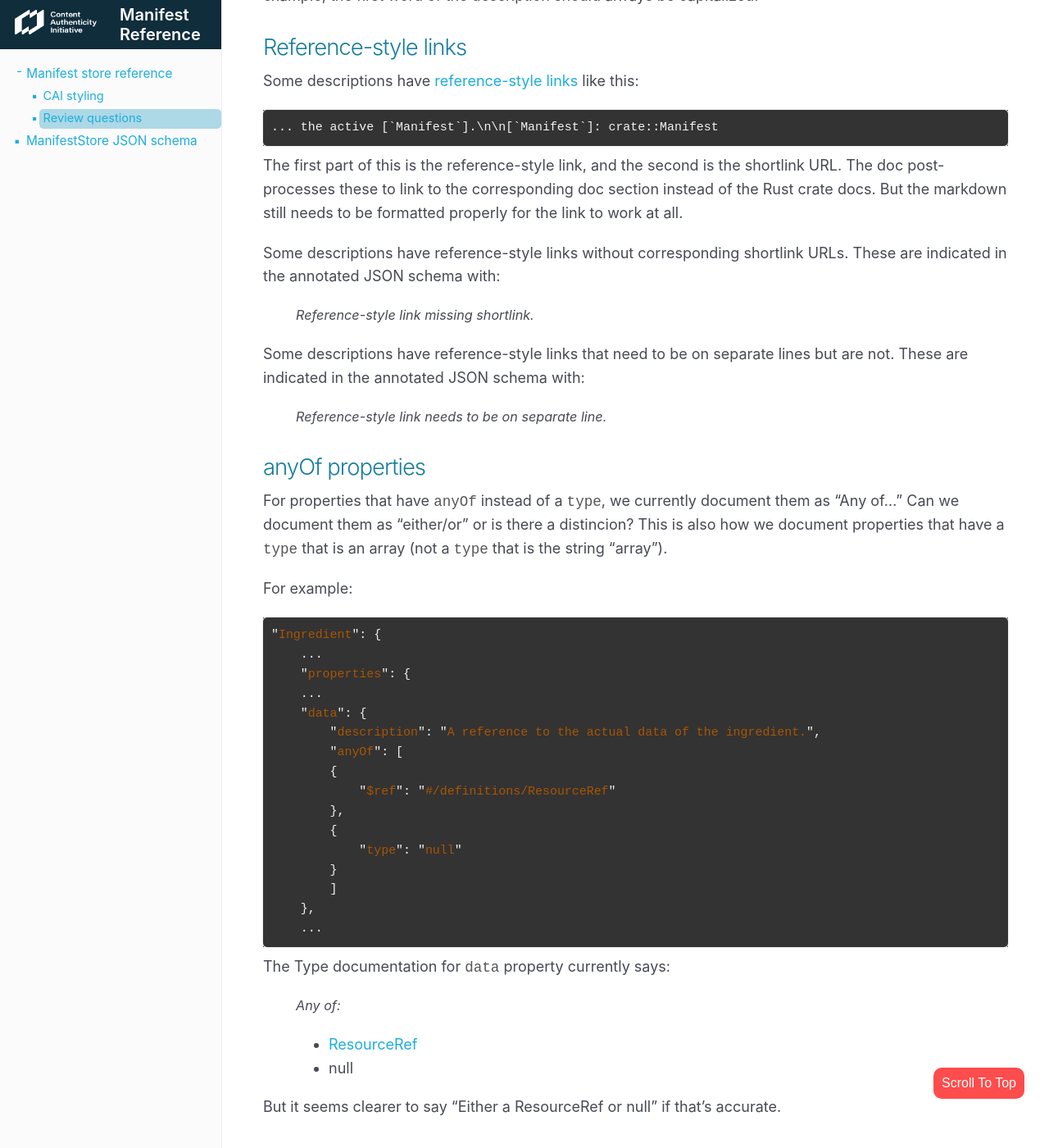
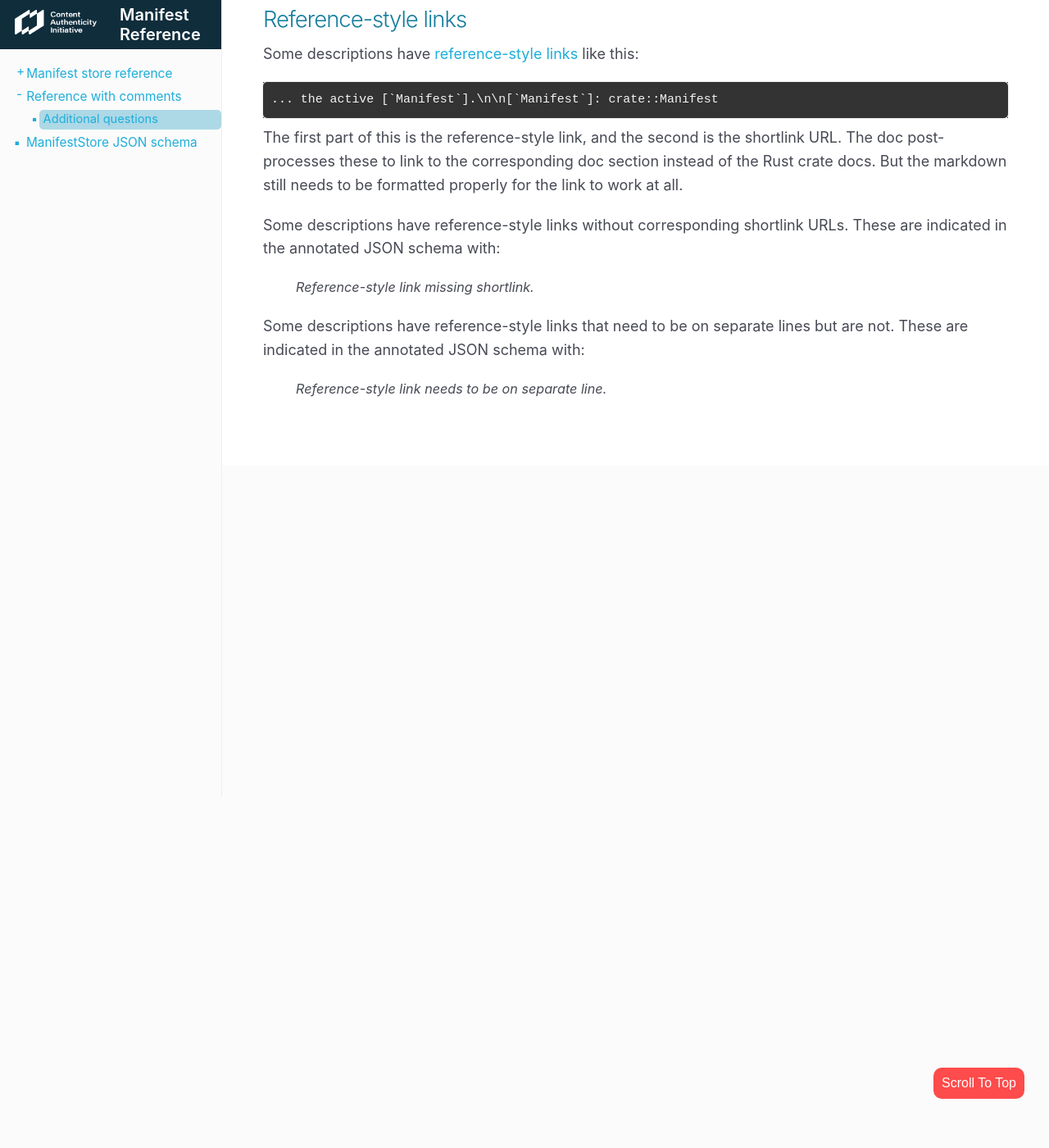
Before and after one commit to contentauth/json-manifest-reference, a Jekyll site: the page built from pages/review-questions.md, in a window 1280 px wide and 1400 px high, scrolled down 428 px. Shown: the whole window at 82% size. Built offline with Jekyll 4.4.1, drawn with Linux system fonts in a browser that asks for light colours; nearby versions of some CDN libraries.

Commit message:
Add separate ref without review comments

````diff
--- a/_data/sidebar.yml
+++ b/_data/sidebar.yml
@@ -6,10 +6,14 @@ children:
     url: manifest-reference
     children:
 
-    - title: CAI styling
+    - title: Referece with CAI styling
       url: reference-cai
 
-    - title: Review questions
+  - title: Reference with comments
+    url: annotated-manifest-reference
+    children:
+
+    - title: Additional questions
       url: review-questions
 
   - title: ManifestStore JSON schema
--- a/_layouts/page.html
+++ b/_layouts/page.html
@@ -12,6 +12,7 @@
 		<script src="{{site.url}}/js/toc.js"></script>
 		<script src="{{site.url}}/js/jquery.stickytableheaders.js"></script>
 		<script src="{{site.url}}/js/customscripts.js"></script>
+		<script src="{{site.url}}/js/cai-customscripts.js"></script>
 	</head>
 	<body>
 
--- a/pages/review-questions.md
+++ b/pages/review-questions.md
@@ -25,36 +25,3 @@ Some descriptions have reference-style links without corresponding shortlink URL
 Some descriptions have reference-style links that need to be on separate lines but are not. These are indicated in the annotated JSON schema with:
 
 > Reference-style link needs to be on separate line.
-
-### anyOf properties
-
-For properties that have `anyOf` instead of a `type`, we currently document them as "Any of..." Can we document them as "either/or" or is there a distincion?  This is also how we document properties that have a `type` that is an array (not a `type` that is the string "array").
-
-For example:
-
-```js
-"Ingredient": {
-    ...
-    "properties": {
-    ...
-    "data": {
-        "description": "A reference to the actual data of the ingredient.",
-        "anyOf": [
-        {
-            "$ref": "#/definitions/ResourceRef"
-        },
-        {
-            "type": "null"
-        }
-        ]
-    },
-    ...
-```
-
-The Type documentation for `data` property currently says:
-
-> Any of:
-> - [ResourceRef](manifest-reference#resourceref)
-> - null
-
-But it seems clearer to say "Either a ResourceRef or null" if that's accurate.
````
Also changed, not shown: pages/annotated-manifest-ref.md (added, +14 -0 lines), pages/index.md (+1 -1 lines), pages/manifest-ref.md (+2 -5 lines).
